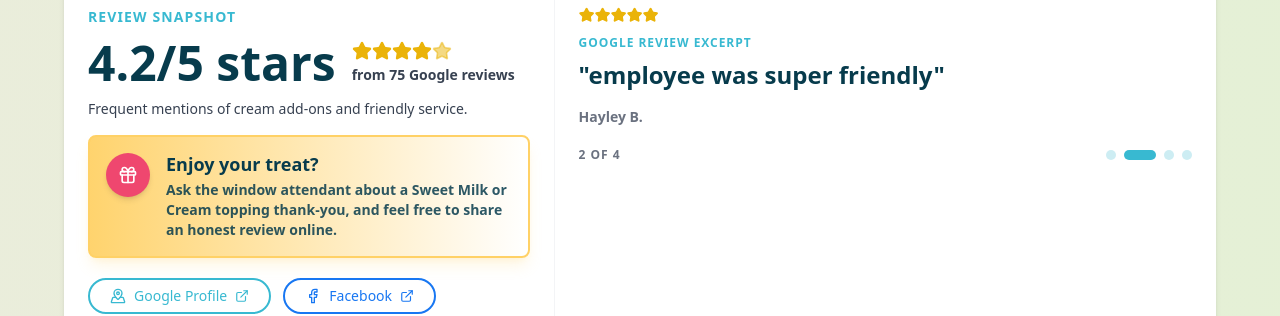
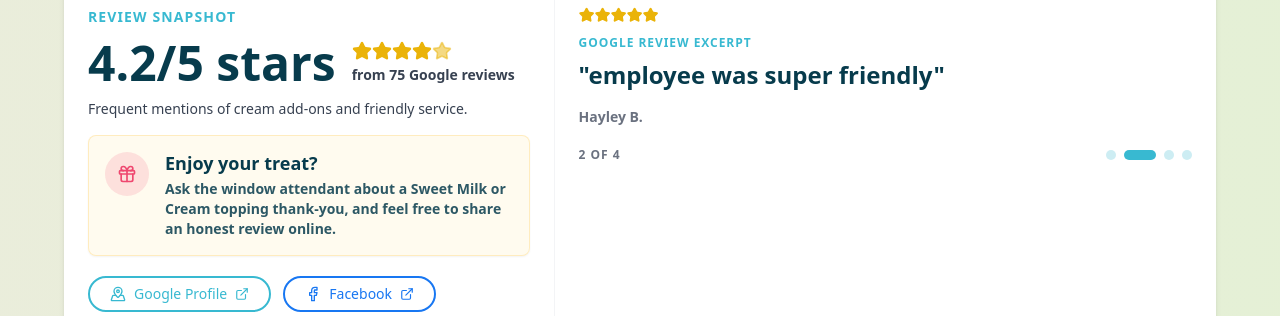
Before and after one commit to Zarskiii/snoasis-eagle-mountain, a React (Vite) app: page / in a window 1280 px wide. Shown: the part 1700-2016 px from the top of the page. Built offline with nearby package versions, Linux system fonts and the light colour scheme.

Commit message:
Soften review topping callout

```diff
--- a/src/components/Testimonials.tsx
+++ b/src/components/Testimonials.tsx
@@ -48,9 +48,9 @@ const Testimonials = () => {
                 Frequent mentions of cream add-ons and friendly service.
               </p>
 
-              <div className="mt-4 rounded-lg border-2 border-tiki-yellow bg-gradient-to-r from-tiki-yellow/95 to-white p-4 shadow-lg shadow-tiki-yellow/20">
+              <div className="mt-4 rounded-lg border border-tiki-yellow/35 bg-tiki-yellow/10 p-4 shadow-sm">
                 <div className="flex items-start gap-4">
-                  <div className="flex h-11 w-11 shrink-0 items-center justify-center rounded-full bg-tiki-pink text-white shadow-md">
+                  <div className="flex h-11 w-11 shrink-0 items-center justify-center rounded-full bg-tiki-pink/15 text-tiki-pink">
                     <Gift className="h-5 w-5" />
                   </div>
                   <div>
```
